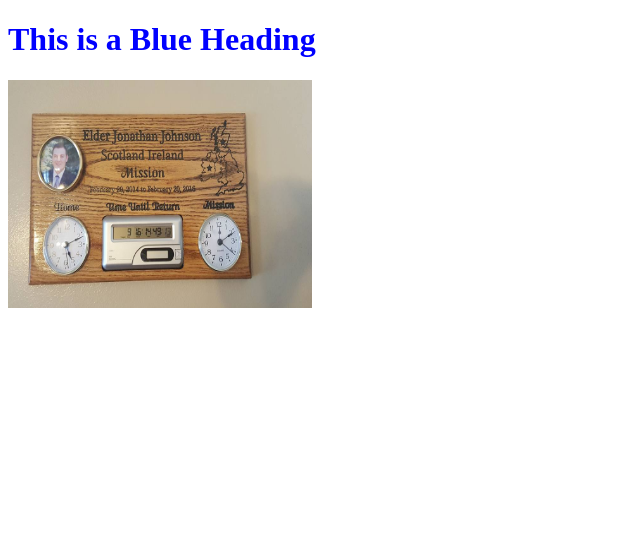
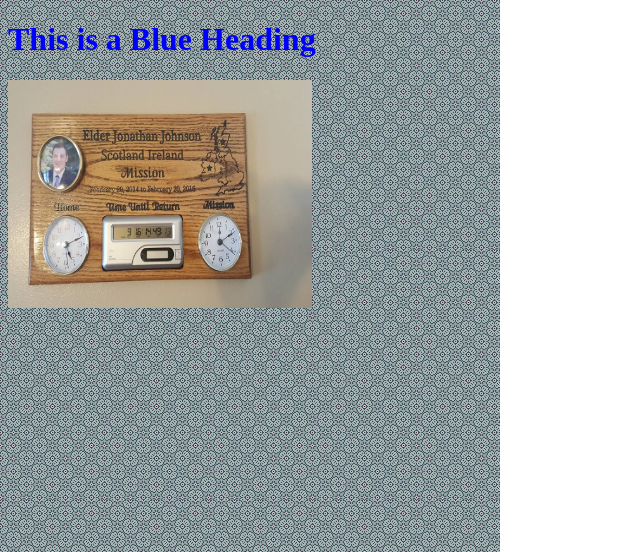
Before and after one commit to cantsee/website, a PHP site: page / in a window 1280 px wide. Shown: the top 552 px of the page, without its empty margins (0-640 px from the left). Run offline with PHP 8.4, Linux system fonts and the light colour scheme.

Commit message:
no message

```diff
--- a/index.php
+++ b/index.php
@@ -1,6 +1,13 @@
 <!DOCTYPE html>
 <html>
 <body>
+
+<style>
+body {
+    background-image: url("style/background.jpg");
+    background-repeat: repeat-y;
+}
+</style>
 
 <h1 style="color:blue;">This is a Blue Heading</h1>
 
```
Also changed, not shown: style/background.jpg (added).
